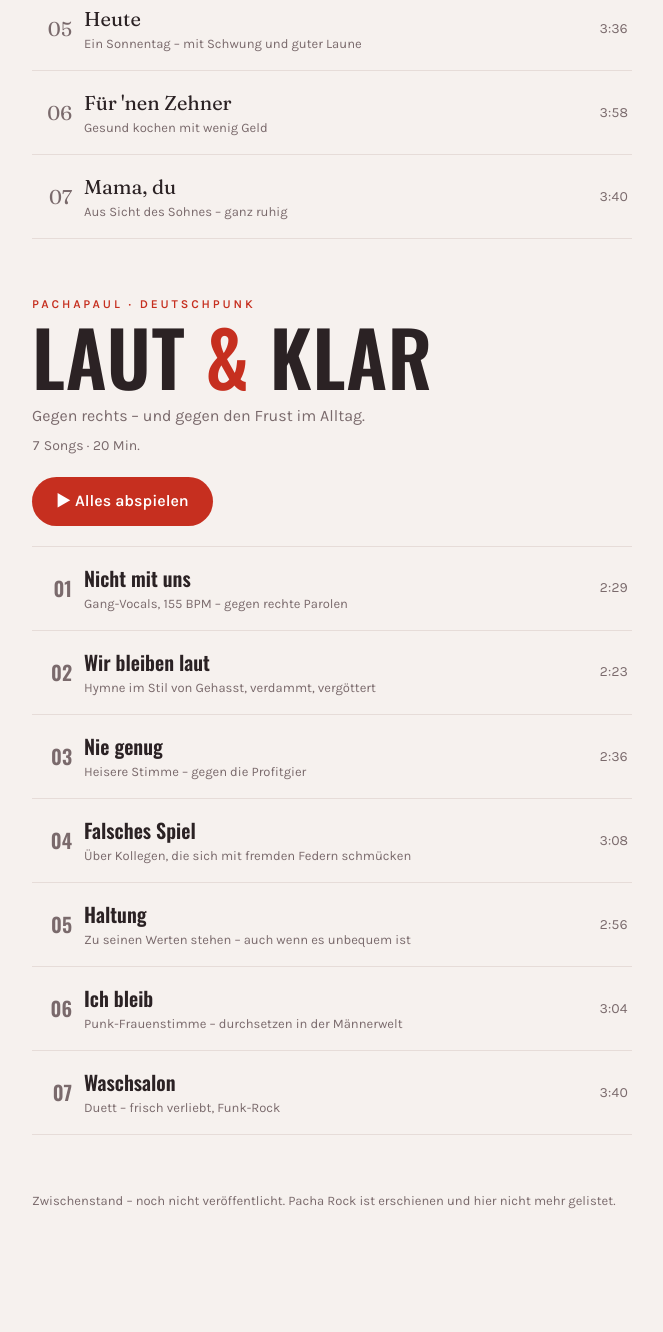
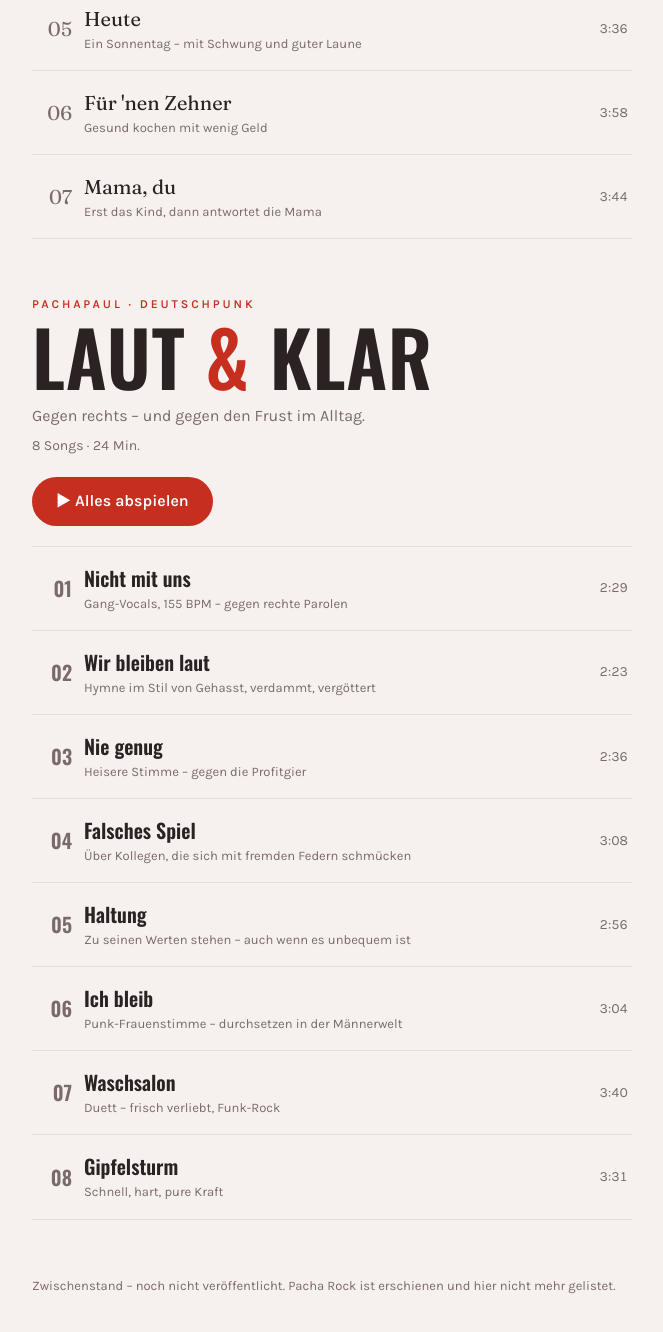
Before and after one commit to phoeser/agua-tierra-luz, a plain HTML site: page index.html in a window 1280 px wide. Shown: the part 732-2064 px from the top of the page, without its empty margins (308-971 px from the left). Drawn offline with nearby package versions, Linux system fonts and the light colour scheme.

Commit message:
Stand Herzarbeit / Laut & Klar

```diff
--- a/index.html
+++ b/index.html
@@ -92,14 +92,15 @@ const A={
        ["Dreißig Euro",223,"Eine Mama spart für die Altersvorsorge","herzarbeit/04.mp3"],
        ["Heute",216,"Ein Sonnentag – mit Schwung und guter Laune","herzarbeit/05b.mp3"],
        ["Für 'nen Zehner",238,"Gesund kochen mit wenig Geld","herzarbeit/06.mp3"],
-       ["Mama, du",220,"Aus Sicht des Sohnes – ganz ruhig","herzarbeit/07.mp3"]],
+       ["Mama, du",224,"Erst das Kind, dann antwortet die Mama","herzarbeit/07b.mp3"]],
  punk:[["Nicht mit uns",149,"Gang-Vocals, 155 BPM – gegen rechte Parolen","lautundklar/01.mp3"],
        ["Wir bleiben laut",143,"Hymne im Stil von Gehasst, verdammt, vergöttert","lautundklar/02.mp3"],
        ["Nie genug",156,"Heisere Stimme – gegen die Profitgier","lautundklar/03.mp3"],
        ["Falsches Spiel",188,"Über Kollegen, die sich mit fremden Federn schmücken","lautundklar/04.mp3"],
        ["Haltung",176,"Zu seinen Werten stehen – auch wenn es unbequem ist","lautundklar/05.mp3"],
        ["Ich bleib",184,"Punk-Frauenstimme – durchsetzen in der Männerwelt","lautundklar/06.mp3"],
-       ["Waschsalon",220,"Duett – frisch verliebt, Funk-Rock","lautundklar/07.mp3"]]
+       ["Waschsalon",220,"Duett – frisch verliebt, Funk-Rock","lautundklar/07.mp3"],
+       ["Gipfelsturm",211,"Schnell, hart, pure Kraft","lautundklar/08.mp3"]]
 };
 const fmt=s=>{s=Math.max(0,Math.floor(s||0));return Math.floor(s/60)+":"+String(s%60).padStart(2,"0")};
 const $=id=>document.getElementById(id),audio=$("audio");let cur=null,idx=-1;
```
